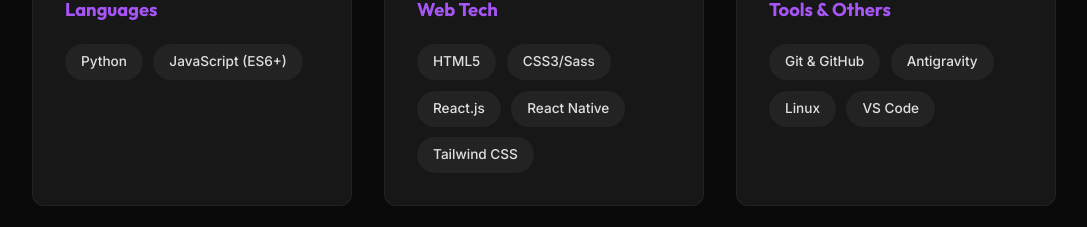
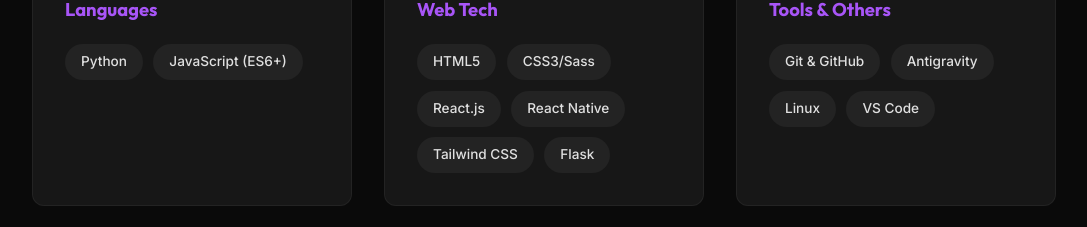
Before and after one commit to okbalogs/portfolio-v2, a React (Vite) app: page / in a window 1280 px wide. Shown: the part 1754-1981 px from the top of the page, without its empty margins (96-1183 px from the left). Built offline with nearby package versions, Linux system fonts and the light colour scheme.

Commit message:
Third Commit

```diff
--- a/src/components/Skills.jsx
+++ b/src/components/Skills.jsx
@@ -8,7 +8,7 @@ const skillCategories = [
     },
     {
         title: 'Web Tech',
-        skills: ['HTML5', 'CSS3/Sass', 'React.js', 'React Native', 'Tailwind CSS'],
+        skills: ['HTML5', 'CSS3/Sass', 'React.js', 'React Native', 'Tailwind CSS', 'Flask'],
     },
     {
         title: 'Tools & Others',
```
